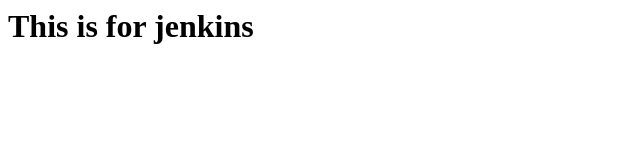
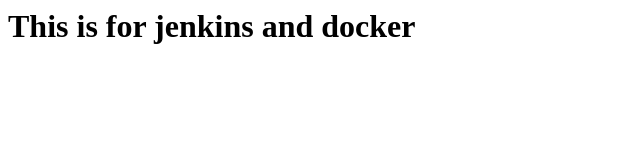
Before and after one commit to Keerthivasan004/jenkins-practice, a plain HTML site: page index.html in a window 1280 px wide. Shown: the whole page, without its empty margins (0-640 px from the left). Drawn offline with Linux system fonts and the light colour scheme.

Commit message:
the web page is modified

```diff
--- a/index.html
+++ b/index.html
@@ -1,5 +1,5 @@
 <html>
 <head>
-<h1>This is for jenkins</h1>
+<h1>This is for jenkins and docker</h1>
 </head>
 </html>
```
